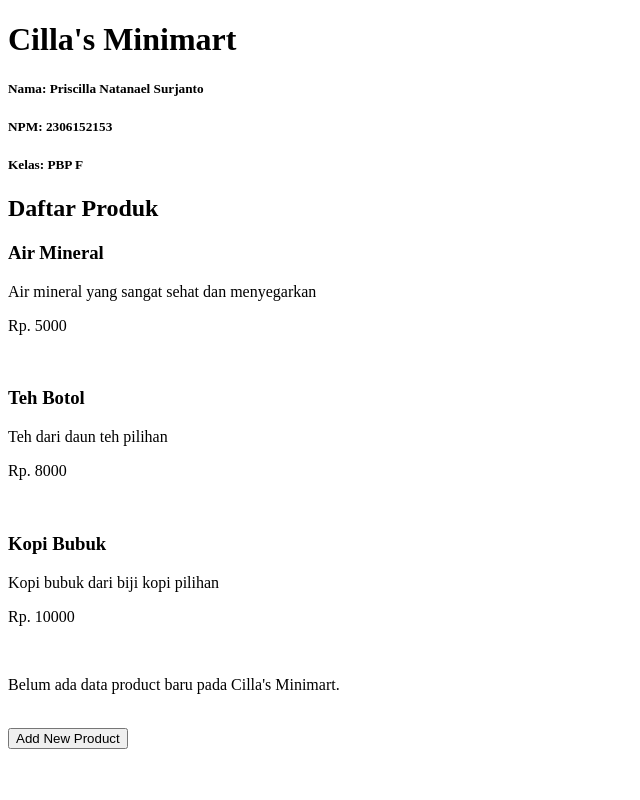
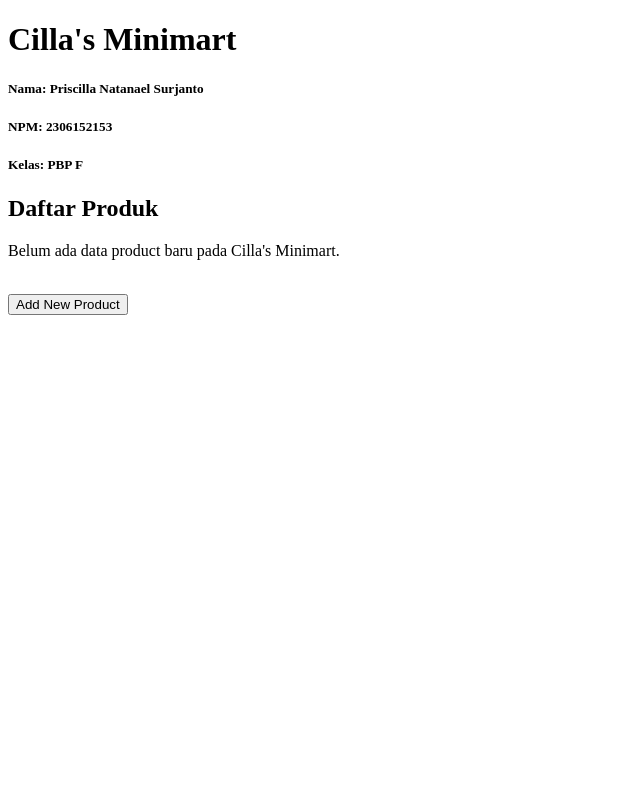
Before and after one commit to cilla09/e_commerce, a Django app: page / in a window 1280 px wide. Shown: the whole page, without its empty margins (0-640 px from the left). Run offline with Django 5.2, Linux system fonts and the light colour scheme; data that the repository does not hold is empty.

Commit message:
Tugas 3: Done

```diff
--- a/main/templates/main.html
+++ b/main/templates/main.html
@@ -7,21 +7,6 @@
 <h5>Kelas: {{ kelas }}</h5>
 
 <h2>Daftar Produk</h2>
-<h3>{{ product1 }}</h3>
-<p>{{ desc1 }}<p>
-<p>{{ harga1 }}<p>
-<br>
-
-<h3>{{ product2 }}</h3>
-<p>{{ desc2 }}<p>
-<p>{{ harga2 }}<p>
-<br>
-
-<h3>{{ product3 }}</h3>
-<p>{{ desc3 }}<p>
-<p>{{ harga3 }}<p>
-<br>
-
 {% if not products %}
 <p>Belum ada data product baru pada Cilla's Minimart.</p>
 {% else %}
@@ -29,8 +14,8 @@
     {% endcomment %}
     {% for product in products %}
         <h3>{{ product.name }}</h3>
+        <p>{{ product.description }}</p>
         <p>Rp. {{ product.price }}</p>
-        <p>{{ product.description }}</p>
         <p>Stok: {{ product.stock }}</p>
         <p>Kategori: {{ product.category }}</p>
         <br>
--- a/main/views.py
+++ b/main/views.py
@@ -11,15 +11,6 @@ def show_main(request):
         'npm' : '2306152153',
         'nama': 'Priscilla Natanael Surjanto',
         'kelas': 'PBP F',
-        'product1': 'Air Mineral',
-        'harga1': 'Rp. 5000',
-        'desc1': 'Air mineral yang sangat sehat dan menyegarkan',
-        'product2': 'Teh Botol',
-        'harga2': 'Rp. 8000',
-        'desc2': 'Teh dari daun teh pilihan',
-        'product3': 'Kopi Bubuk',
-        'harga3': 'Rp. 10000',
-        'desc3': 'Kopi bubuk dari biji kopi pilihan',
         'products': products
     }
 
```
